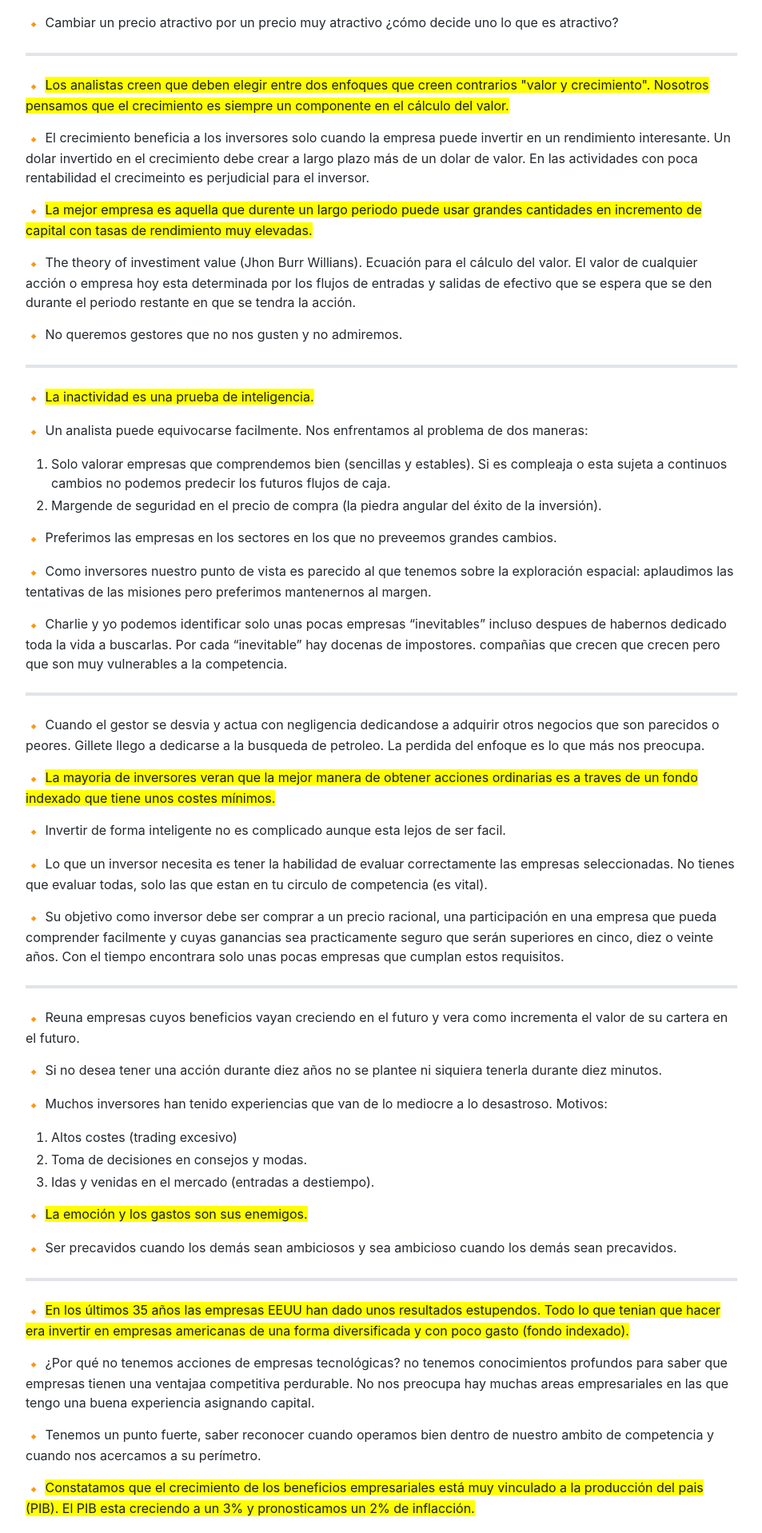
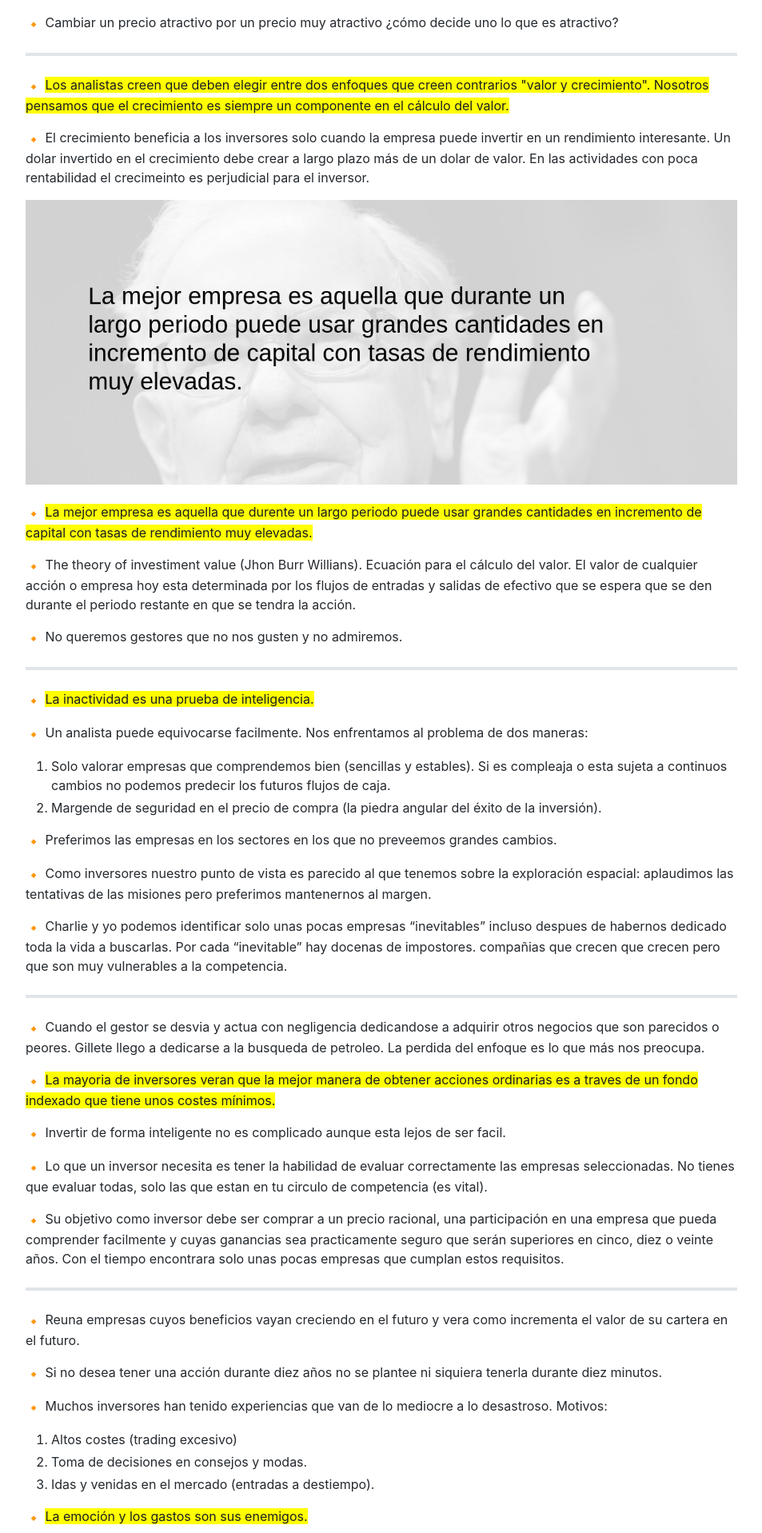
Before and after one commit to Akira3030/formacion, a Jekyll site: the page built from articulos/warrent-buffet-gobierno-empresas.md, in a window 1280 px wide. Shown: the part 3377-5294 px from the top of the page at 80% size, without its empty margins (163-1116 px from the left). Built offline with Jekyll 4.4.1, drawn with Linux system fonts in a browser that asks for light colours; emoji names are drawn with the system emoji font; our own code applies the rules of GitHub Pages for plain Markdown files.

Commit message:
Update warrent-buffet-gobierno-empresas.md

```diff
--- a/articulos/warrent-buffet-gobierno-empresas.md
+++ b/articulos/warrent-buffet-gobierno-empresas.md
@@ -1,10 +1,6 @@
 # Consejos para inversores de Warrent Buffett
 
 ![]({{ site.site_url }}/assets/img/warrent-buffet-img1.jpg)
-
-
-
-
 
 :small_orange_diamond: Aprendimos de B.Granham que la clave del exito en la inversión era la compra de acciones
 de buenos negocios cuando los precios del mercado eran muy inferiores al valoe empresarial.
@@ -113,6 +109,9 @@ La dificultad de cuantificar con precisión estos factores no implica que se deb
 :small_orange_diamond: <mark>Los analistas creen que deben elegir entre dos enfoques que creen contrarios "valor y crecimiento". Nosotros pensamos que el crecimiento es siempre un componente en el cálculo del valor.</mark>
 
 :small_orange_diamond: El crecimiento beneficia a los inversores solo cuando la empresa puede invertir en un rendimiento interesante. Un dolar invertido en el crecimiento debe crear a largo plazo más de un dolar de valor. En las actividades con poca rentabilidad el crecimeinto es perjudicial para el inversor.
+
+![]({{ site.site_url }}/assets/img/wb4.png)
+
 
 :small_orange_diamond: <mark>La mejor empresa es aquella que durente un largo periodo puede usar grandes cantidades en incremento de capital con tasas de rendimiento muy elevadas.</mark>
 
```
